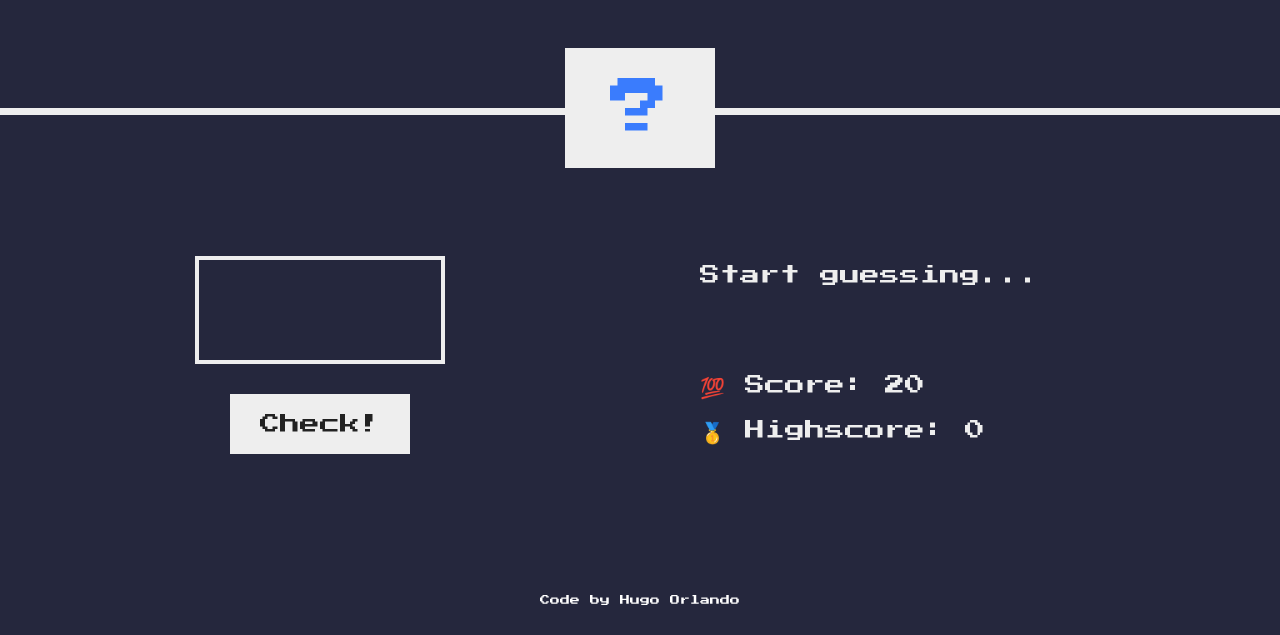
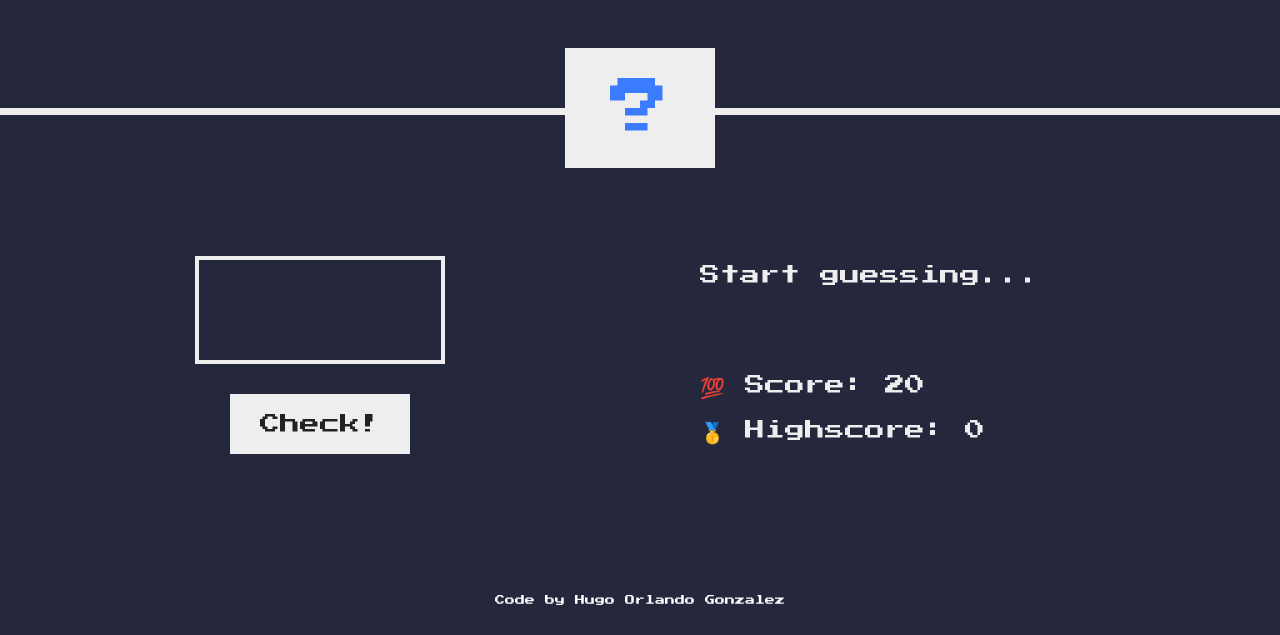
Before and after one commit to happycodingpy/guessmynumber, a plain HTML site: page index.html in a window 1280 px wide. Shown: the part 165-800 px from the top of the page. Drawn offline with Linux system fonts and the light colour scheme.

Commit message:
index.html

```diff
--- a/index.html
+++ b/index.html
@@ -29,7 +29,7 @@
     </main>
     <footer class="footer">
       <a href="https://github.com/happycodingpy/guessmynumber" target="_blank"
-        >Code by Hugo Orlando
+        >Code by Hugo Orlando Gonzalez
       </a>
     </footer>
 
```
